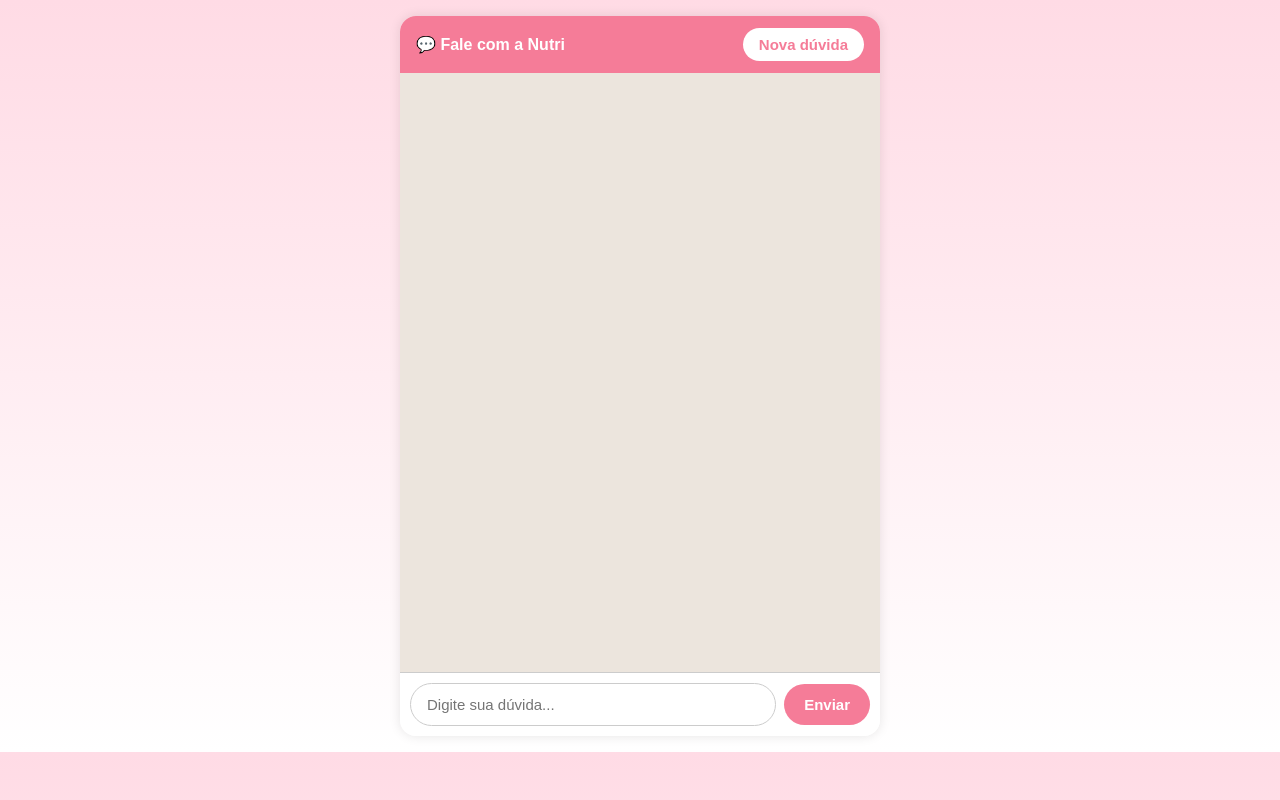
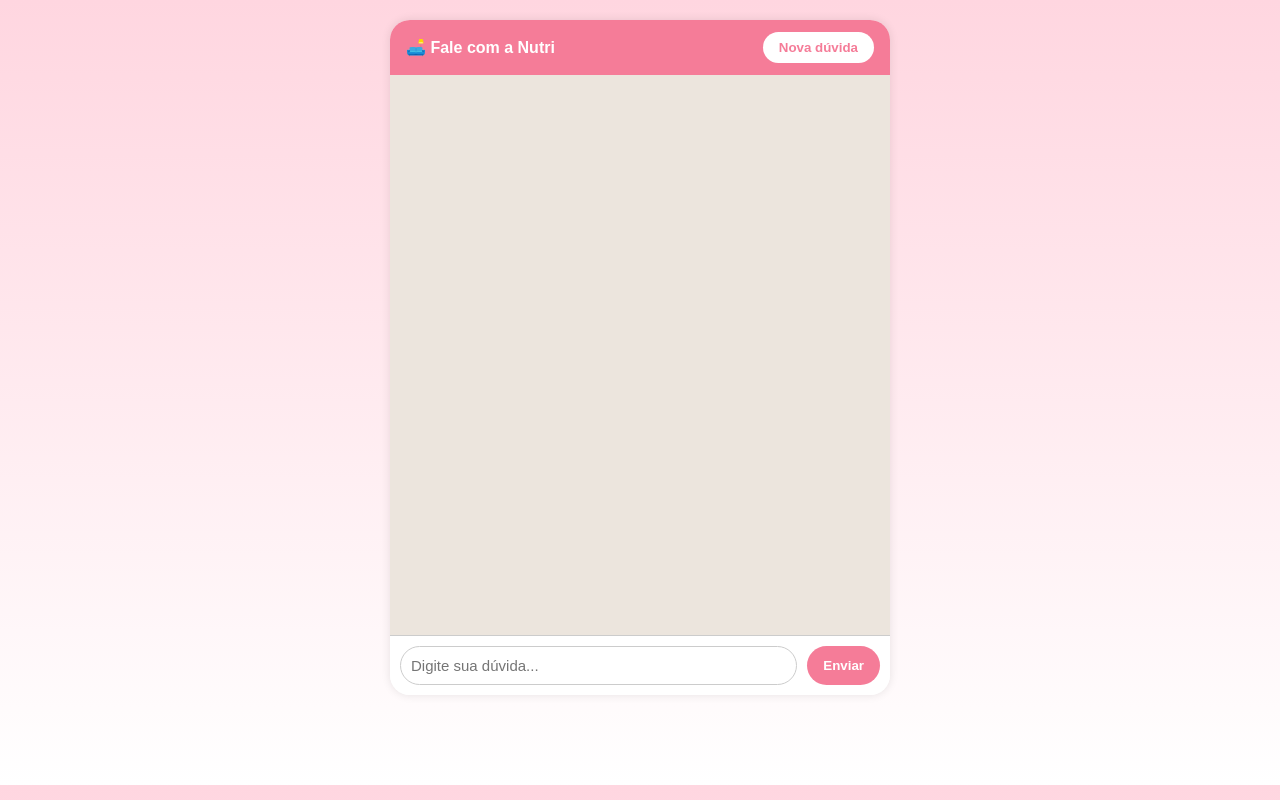
Before and after one commit to oricardorico/chatbot-nutri24h, a website: page public/index.html in a window 1280 px wide. Both pictures are taken after a click on the button "Nova dúvida". Drawn offline with Linux system fonts and the light colour scheme.

Commit message:
Update index.html

```diff
--- a/public/index.html
+++ b/public/index.html
@@ -5,59 +5,44 @@
   <meta name="viewport" content="width=device-width, initial-scale=1.0" />
   <title>Fale com a Nutri</title>
   <style>
+    * {
+      box-sizing: border-box;
+    }
     body {
       margin: 0;
       font-family: sans-serif;
-      background: linear-gradient(to bottom, #ffdbe5, #fff);
-      display: flex;
-      justify-content: center;
-    }
-
-    .chat-container {
-      background: white;
-      width: 100%;
-      max-width: 480px;
-      box-shadow: 0 0 12px rgba(0,0,0,0.1);
+      background: linear-gradient(to bottom, #ffd6e0, #fff);
       display: flex;
       flex-direction: column;
-      height: 90vh;
-      margin: 16px;
-      border-radius: 16px;
+      align-items: center;
+    }
+    .chat-container {
+      width: 95%;
+      max-width: 500px;
+      background-color: white;
+      border-radius: 20px;
+      margin-top: 20px;
+      margin-bottom: 90px;
+      box-shadow: 0 0 10px rgba(0,0,0,0.1);
+      display: flex;
+      flex-direction: column;
       overflow: hidden;
     }
-
     header {
       background-color: #f57c98;
       color: white;
-      padding: 12px;
-      text-align: center;
-      font-weight: bold;
+      padding: 12px 16px;
       display: flex;
       justify-content: space-between;
       align-items: center;
-      padding-left: 16px;
-      padding-right: 16px;
+      font-weight: bold;
     }
-
-    #new-chat-btn {
-      background-color: white;
-      color: #f57c98;
-      font-weight: bold;
-      border: none;
-      padding: 8px 16px;
-      border-radius: 20px;
-      cursor: pointer;
-    }
-
     #chat-box {
-      flex: 1;
+      height: 70vh;
       overflow-y: auto;
       padding: 10px;
-      display: flex;
-      flex-direction: column;
-      background-color: #ece5dd;
+      background: #ece5dd;
     }
-
     .message {
       margin: 8px 0;
       max-width: 75%;
@@ -65,61 +50,54 @@
       border-radius: 10px;
       font-size: 15px;
       line-height: 1.4em;
-      word-wrap: break-word;
     }
-
     .user {
       align-self: flex-end;
       background-color: #dcf8c6;
     }
-
     .bot {
       align-self: flex-start;
       background-color: white;
     }
-
     #input-area {
       display: flex;
       padding: 10px;
       background: #fff;
       border-top: 1px solid #ccc;
-      align-items: center;
-      box-sizing: border-box;
     }
-
     input {
       flex: 1;
-      padding: 12px 16px;
+      padding: 10px;
+      border: 1px solid #ccc;
+      border-radius: 20px;
       font-size: 15px;
-      border: 1px solid #ccc;
-      border-radius: 25px;
-      outline: none;
-      box-sizing: border-box;
     }
-
     button {
-      margin-left: 8px;
-      padding: 12px 20px;
-      background-color: #f57c98;
+      margin-left: 10px;
+      padding: 10px 16px;
+      background: #f57c98;
       color: white;
       border: none;
-      border-radius: 25px;
+      border-radius: 20px;
       font-weight: bold;
-      font-size: 15px;
       cursor: pointer;
-      flex-shrink: 0;
+    }
+    .clear-button {
+      background: white;
+      color: #f57c98;
+      padding: 8px 16px;
+      border-radius: 20px;
+      font-weight: bold;
     }
   </style>
 </head>
 <body>
   <div class="chat-container">
     <header>
-      <span>💬 Fale com a Nutri</span>
-      <button id="new-chat-btn" onclick="resetChat()">Nova dúvida</button>
+      <span>🛋️ Fale com a Nutri</span>
+      <button class="clear-button" onclick="clearChat()">Nova dúvida</button>
     </header>
-
     <div id="chat-box"></div>
-
     <div id="input-area">
       <input type="text" id="user-input" placeholder="Digite sua dúvida..." />
       <button onclick="sendMessage()">Enviar</button>
@@ -127,37 +105,23 @@
   </div>
 
   <script>
-    const chatBox = document.getElementById("chat-box");
-    const input = document.getElementById("user-input");
-
     function appendMessage(role, text) {
       const div = document.createElement("div");
       div.className = "message " + role;
       div.innerHTML = (role === "user" ? "🙋‍♀️ " : "👩‍🎓 ") + text;
-      chatBox.appendChild(div);
-      chatBox.scrollTop = chatBox.scrollHeight;
-    }
-
-    function showTyping() {
-      const typing = document.createElement("div");
-      typing.id = "typing";
-      typing.className = "message bot";
-      typing.innerText = "Digitando...";
-      chatBox.appendChild(typing);
-      chatBox.scrollTop = chatBox.scrollHeight;
-    }
-
-    function removeTyping() {
-      const typing = document.getElementById("typing");
-      if (typing) typing.remove();
+      document.getElementById("chat-box").appendChild(div);
+      document.getElementById("chat-box").scrollTop = document.getElementById("chat-box").scrollHeight;
     }
 
     async function sendMessage() {
+      const input = document.getElementById("user-input");
       const message = input.value.trim();
       if (!message) return;
+
       appendMessage("user", message);
       input.value = "";
-      showTyping();
+
+      appendMessage("bot", "<i>Digitando...</i>");
 
       try {
         const response = await fetch("https://chatbot-nutri24h.vercel.app/api/chat", {
@@ -166,16 +130,23 @@
           body: JSON.stringify({ message })
         });
         const data = await response.json();
-        removeTyping();
+
+        const botMessages = document.querySelectorAll(".bot");
+        const lastBot = botMessages[botMessages.length - 1];
+        lastBot.remove();
+
         appendMessage("bot", data.reply);
       } catch (err) {
-        removeTyping();
-        appendMessage("bot", "Desculpe, algo deu errado 😢");
+        const botMessages = document.querySelectorAll(".bot");
+        const lastBot = botMessages[botMessages.length - 1];
+        lastBot.remove();
+
+        appendMessage("bot", "Desculpe, algo deu errado 😭");
       }
     }
 
-    function resetChat() {
-      chatBox.innerHTML = "";
+    function clearChat() {
+      document.getElementById("chat-box").innerHTML = "";
     }
   </script>
 </body>
```
